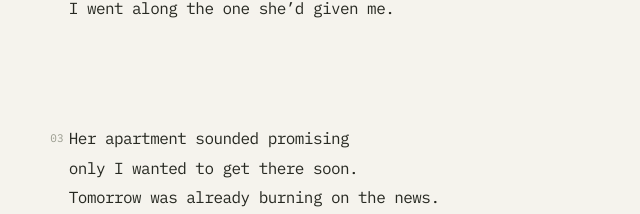
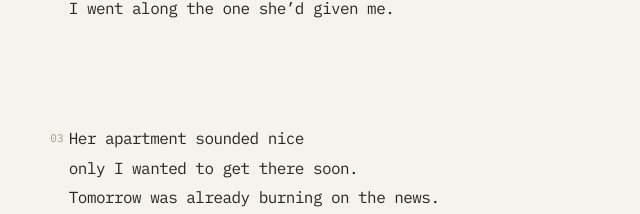
Before and after one commit to CraigWrenasmir/two-poems, a React (Vite) app: page / in a window 1280 px wide. Shown: the part 1018-1232 px from the top of the page, without its empty margins (8-648 px from the left). Built offline with nearby package versions, Linux system fonts and the light colour scheme.

Commit message:
Change apartment description to sounded nice

```diff
--- a/app/poems.ts
+++ b/app/poems.ts
@@ -6,7 +6,7 @@ export const poems = [
     "stanzas": [
       "One-hundred-and-seven-ish, she said.\nThey were changing it. Her apartment\nwas behind two other apartments.\nUse their entrance, not their stairs.\nThe courtyard has another side.\nHer biro barred the number. The seven’s little roof\nstuck up above the ink. I folded her directions \nalong a line that brought two streets together.\nI’ll find it, I said. I know this town.",
       "Among the austerities of our era\nI missed the public provision of labyrinths.\nThe shopping centres tried. The car parks did\nwhat they could: a few dim floors of where-was-I,\nthen arrows running down the walls to fetch you.\nGet lost, they said. As though it were that easy.\nEvery direction excludes a world.\nI went along the one she’d given me.",
-      "Her apartment sounded promising\nonly I wanted to get there soon.\nTomorrow was already burning on the news.\nI wanted whatever was coming\nto find us in the same room.",
+      "Her apartment sounded nice\nonly I wanted to get there soon.\nTomorrow was already burning on the news.\nI wanted whatever was coming\nto find us in the same room.",
       "Evening unlettered the city. Upper windows\nheld the last sun up. I mistake illumination \nfor understanding, because both make things easier to see.\nHow much of what I knew was only lighting?\nThe red bricks went one-colour. ",
       "Under a lamp a web came up in silver,\nwheel-spoked between a fence and a sign.\nI shifted: nothing. Half a pace back: a street map.\nA moth struck silk. Leg after leg, the spider\nread the disturbance, then went straight across.\nThe victim kept supplying its address.",
       "I’d been on the other Web, the modem\nnegotiating through its teeth, my window\nwearing the screen’s cold square.\nPREVIOUS. RANDOM. NEXT. A ring of silk-workers.\nHer hand arrived in instalments: wrist, then thumb,\nthen cloth held to the light.\nThe dark had detail. It came down in strips.\nHer name arrived below all that.",
```
Also changed, not shown: public/poems/never-a-different-tomorrow.txt, 3 other files (tests, documents, lock files or other folders).
